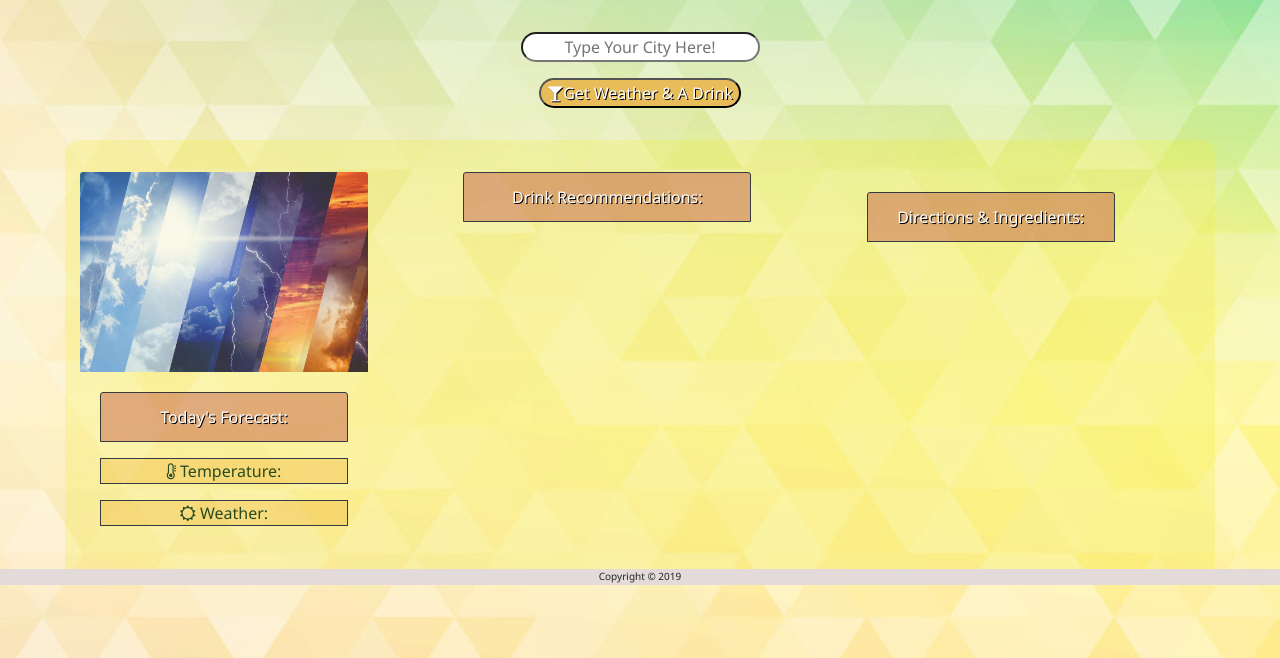
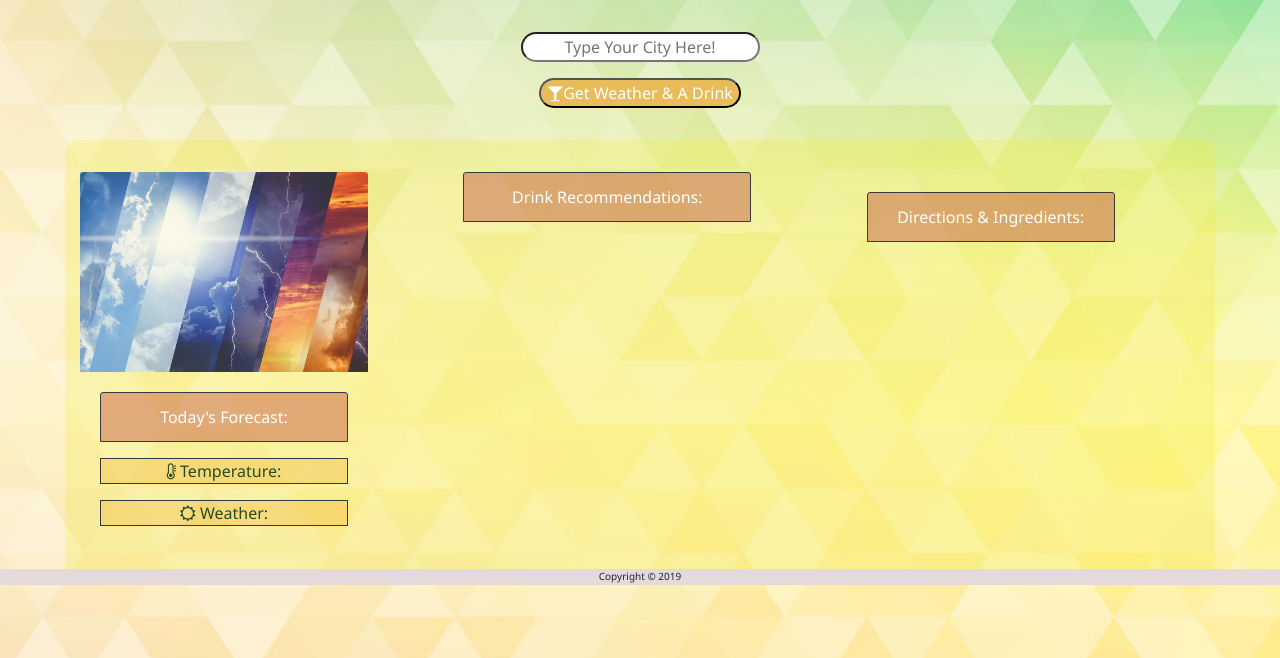
Before and after one commit to patrickvenkat/LetTheEveningBeGin, a plain HTML site: page index.html in a window 1280 px wide. Shown: the part 215-873 px from the top of the page. Drawn offline with nearby package versions, Linux system fonts and the light colour scheme.

Commit message:
editted html

```diff
--- a/assets/style.css
+++ b/assets/style.css
@@ -90,7 +90,7 @@ a:hover {
     background-color: rgba(192, 85, 66, 0.461);
     border: none;
     color: white;
-    text-shadow: 1px 1px black;
+
 }
 .card-img-top{
     opacity: .8;
@@ -104,7 +104,6 @@ a:hover {
     color: white;
     background: rgb(233, 188, 90);
     margin-top: 1em;
-    text-shadow: 1px 1px black;
     border-radius: 15px;
 
 }
```
